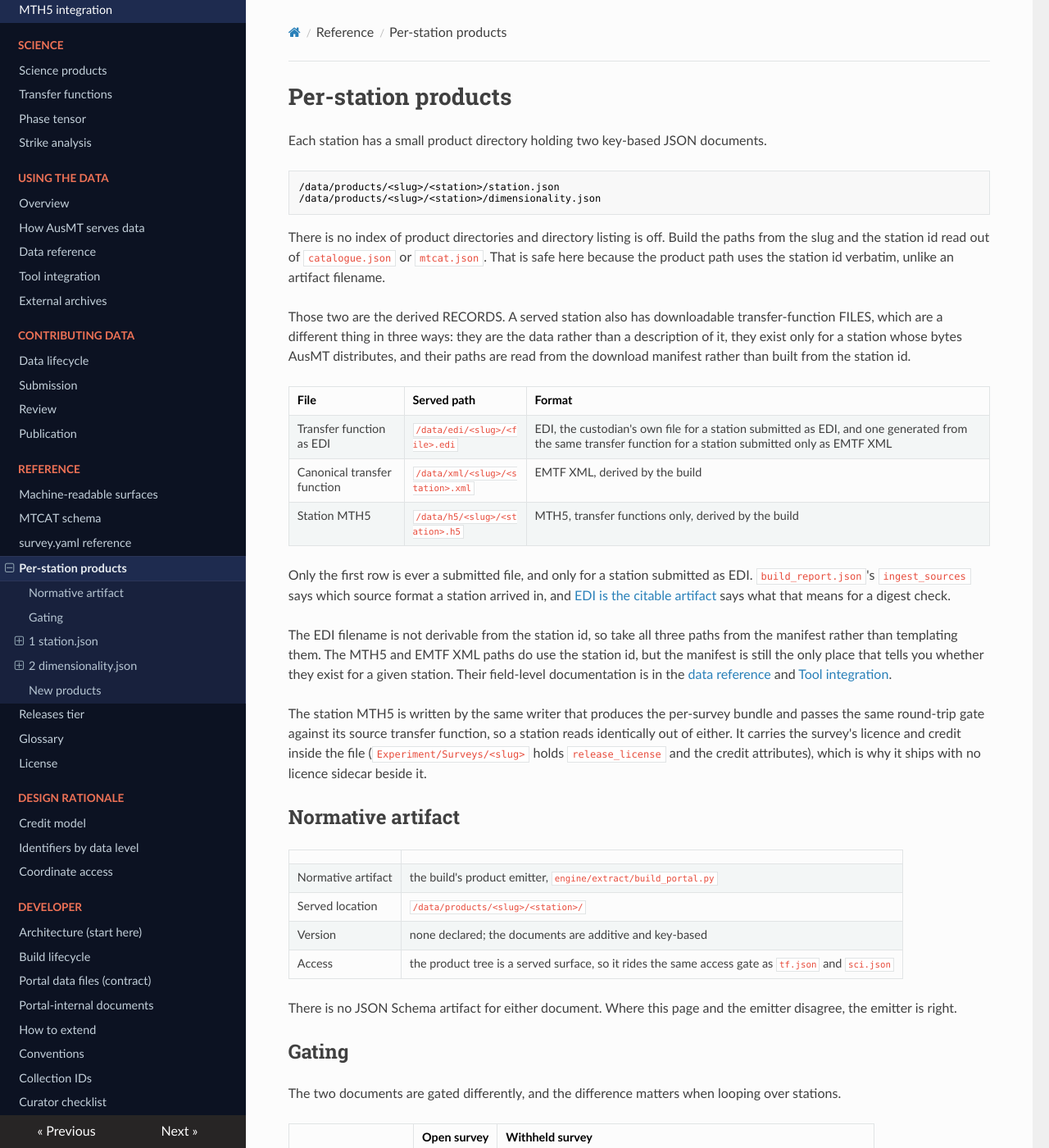
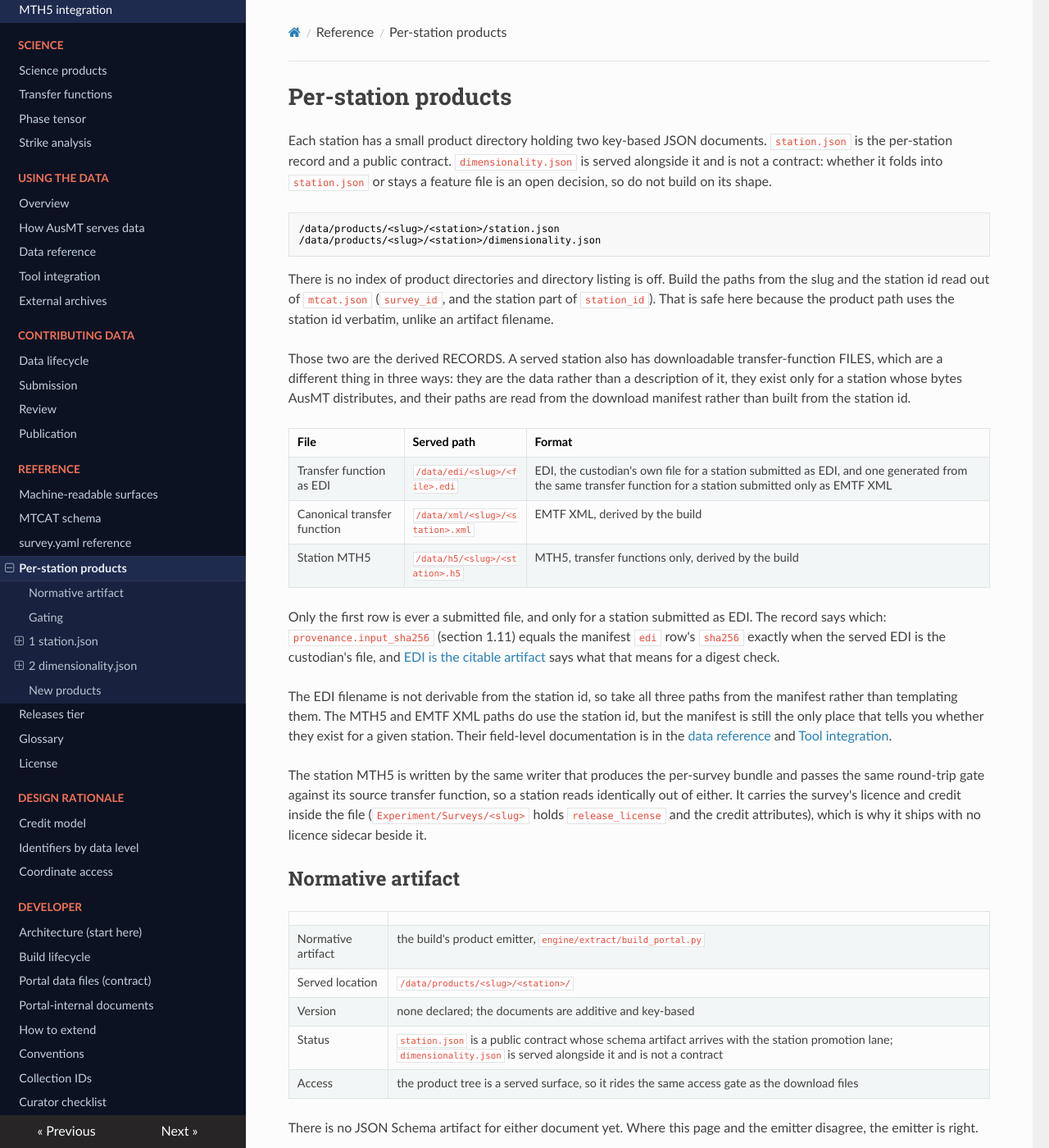
Before and after one commit to bvkay/ausmt, an MkDocs documentation site: the page built from docs/docs/reference/station-products.md, in a window 1280 px wide and 1400 px high. Shown: the whole window at 82% size. Built offline with MkDocs 1.6.1, drawn with Linux system fonts in a browser that asks for light colours; nearby versions of some CDN libraries; some of the changed text lies outside the part shown.

Commit message:
docs: dimensionality.json is served alongside station.json and is not a contract

````diff
--- a/docs/docs/reference/station-products.md
+++ b/docs/docs/reference/station-products.md
@@ -1,6 +1,9 @@
 # Per-station products
 
-Each station has a small product directory holding two key-based JSON documents.
+Each station has a small product directory holding two key-based JSON documents. `station.json` is the
+per-station record and a public contract. `dimensionality.json` is served alongside it and is not a
+contract: whether it folds into `station.json` or stays a feature file is an open decision, so do not
+build on its shape.
 
 ```text
 /data/products/<slug>/<station>/station.json
@@ -8,7 +11,7 @@ Each station has a small product directory holding two key-based JSON documents.
 ```
 
 There is no index of product directories and directory listing is off. Build the paths from the slug and
-the station id read out of `catalogue.json` or `mtcat.json`. That is safe here because the product path
+the station id read out of `mtcat.json` (`survey_id`, and the station part of `station_id`). That is safe here because the product path
 uses the station id verbatim, unlike an artifact filename.
 
 Those two are the derived RECORDS. A served station also has downloadable transfer-function FILES, which
@@ -22,10 +25,11 @@ than built from the station id.
 | Canonical transfer function | `/data/xml/<slug>/<station>.xml` | EMTF XML, derived by the build |
 | Station MTH5 | `/data/h5/<slug>/<station>.h5` | MTH5, transfer functions only, derived by the build |
 
-Only the first row is ever a submitted file, and only for a station submitted as EDI.
-`build_report.json`'s `ingest_sources` says which source format a station arrived in, and [EDI is the
-citable artifact](../interoperability/tool-integration.md#edi-is-the-citable-artifact) says what that
-means for a digest check.
+Only the first row is ever a submitted file, and only for a station submitted as EDI. The record says
+which: `provenance.input_sha256` (section 1.11) equals the manifest `edi` row's `sha256` exactly when
+the served EDI is the custodian's file, and [EDI is the citable
+artifact](../interoperability/tool-integration.md#edi-is-the-citable-artifact) says what that means
+for a digest check.
 
 The EDI filename is not derivable from the station id, so take all three paths from the manifest rather
 than templating them. The MTH5 and EMTF XML paths do use the station id, but the manifest is still the
@@ -45,10 +49,11 @@ carries the survey's licence and credit inside the file (`Experiment/Surveys/<sl
 | Normative artifact | the build's product emitter, `engine/extract/build_portal.py` |
 | Served location | `/data/products/<slug>/<station>/` |
 | Version | none declared; the documents are additive and key-based |
-| Access | the product tree is a served surface, so it rides the same access gate as `tf.json` and `sci.json` |
+| Status | `station.json` is a public contract whose schema artifact arrives with the station promotion lane; `dimensionality.json` is served alongside it and is not a contract |
+| Access | the product tree is a served surface, so it rides the same access gate as the download files |
 
-There is no JSON Schema artifact for either document. Where this page and the emitter disagree, the
-emitter is right.
+There is no JSON Schema artifact for either document yet. Where this page and the emitter disagree,
+the emitter is right.
 
 ## Gating
 
@@ -206,8 +211,8 @@ declares no `station_ids` provenance carries no `provenance.source`.
 | `tipper_available` | boolean | whether a tipper is present |
 | `completeness_smoothness_diagnostic` | object | `{value, basis, note}`; `basis` is `e` error-based or `s` shape-based |
 
-The dimensionality classification and its skew statistic are **not** members of this block. They are
-the whole content of the `dimensionality.json` emitted beside this document (§2), which carries them
+The dimensionality classification and its skew statistic are not members of this block. They are the
+whole content of the `dimensionality.json` served beside this document (section 2), which carries them
 with the method and the screening caveat that qualifies them; restating them here produced a second
 copy without that caveat.
 
@@ -373,9 +378,9 @@ the derived science is withheld here.
 
 ## 2 dimensionality.json
 
-The phase-tensor screening result for one station. It is never written for a station in a withheld
-survey. The same classification and statistics are served positionally in `sci.json` (`dim`, `p3d`,
-`skew`, `ellip`).
+The phase-tensor screening result for one station, served alongside `station.json`; not a contract. It
+is never written for a station in a withheld survey. Its members are documented here so a reader can
+interpret what is served, not as a promise about its shape.
 
 The classification is assigned by `engine/extract/_edi_science.py` from the per-period phase tensor
 (Caldwell et al., 2004), with every threshold a named constant that `build_provenance.json` records:
````
Also changed, not shown: docs/docs/developer/data-files.md (+2 -2 lines), docs/docs/interoperability/tool-integration.md (+2 -1 lines), docs/docs/science/phase-tensor.md (+2 -2 lines), docs/docs/science/science-products.md (+2 -1 lines).
